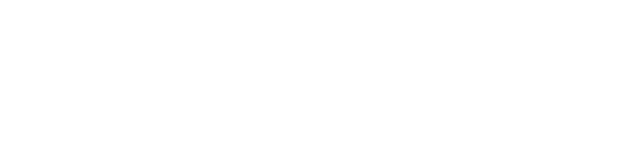
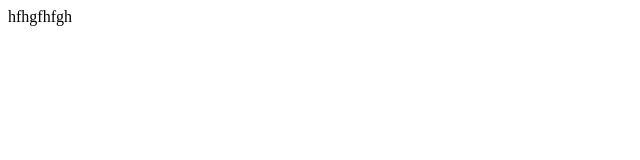
Before and after one commit to melanijaa/25-calendar, a website: page index.html in a window 1280 px wide. Shown: the full height of the page, 0-640 px from the left. Drawn offline with Linux system fonts and the light colour scheme.

Commit message:
new files

```diff
--- a/index.html
+++ b/index.html
@@ -7,6 +7,6 @@
     <title>Calendar</title>
 </head>
 <body>
-
+    hfhgfhfgh
 </body>
 </html>
--- a/package.json
+++ b/package.json
@@ -4,7 +4,7 @@
   "description": "",
   "main": "index.js",
   "scripts": {
-  "dev": "dead-server --port=3000 –host=localhost",
+  "dev": "dead-server --port=3000 --host=localhost",
   "test": "echo \"Error: no test specified\" && exit 1"
   },
   "keywords": [],
```
Also changed, not shown: index.css (added), index.js (added).
